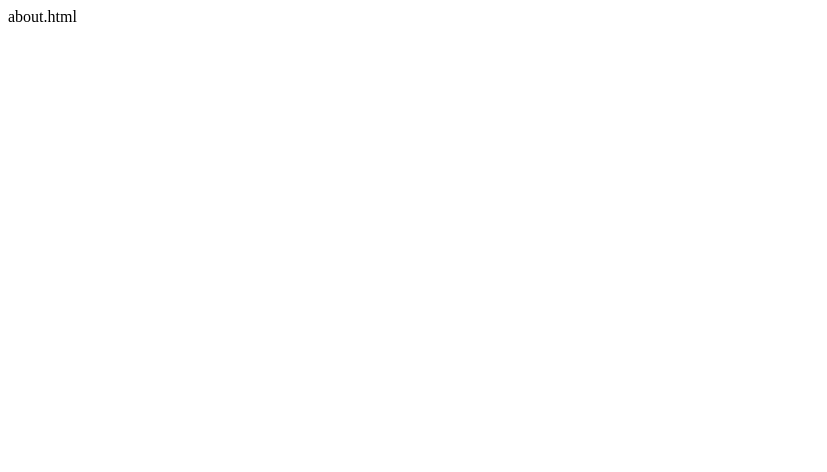
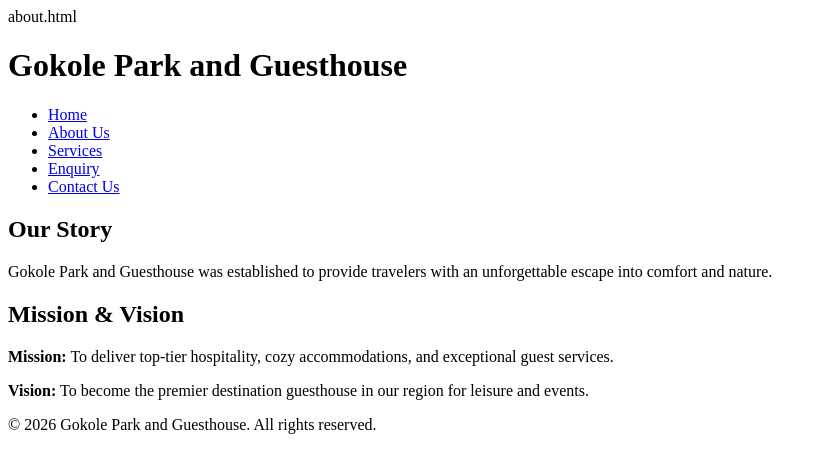
Before and after one commit to Thama-Mauba/Gokole_-Park_-Guesthouse, a plain HTML site: page about.html in a window 1280 px wide. Shown: the whole page, without its empty margins (0-827 px from the left). Drawn offline with Linux system fonts and the light colour scheme.

Commit message:
Update about.html

```diff
--- a/about.html
+++ b/about.html
@@ -1 +1,40 @@
 about.html
+<!DOCTYPE html>
+<html lang="en">
+<head>
+    <meta charset="UTF-8">
+    <meta name="viewport" content="width=device-width, initial-scale=1.0">
+    <title>About Us | Gokole Park and Guesthouse</title>
+</head>
+<body>
+    <header>
+        <h1>Gokole Park and Guesthouse</h1>
+        <nav>
+            <ul>
+                <li><a href="index.html">Home</a></li>
+                <li><a href="about.html">About Us</a></li>
+                <li><a href="services.html">Services</a></li>
+                <li><a href="enquiry.html">Enquiry</a></li>
+                <li><a href="contact.html">Contact Us</a></li>
+            </ul>
+        </nav>
+    </header>
+
+    <main>
+        <section>
+            <h2>Our Story</h2>
+            <p>Gokole Park and Guesthouse was established to provide travelers with an unforgettable escape into comfort and nature.</p>
+        </section>
+
+        <section>
+            <h2>Mission & Vision</h2>
+            <p><strong>Mission:</strong> To deliver top-tier hospitality, cozy accommodations, and exceptional guest services.</p>
+            <p><strong>Vision:</strong> To become the premier destination guesthouse in our region for leisure and events.</p>
+        </section>
+    </main>
+
+    <footer>
+        <p>&copy; 2026 Gokole Park and Guesthouse. All rights reserved.</p>
+    </footer>
+</body>
+</html>
```
